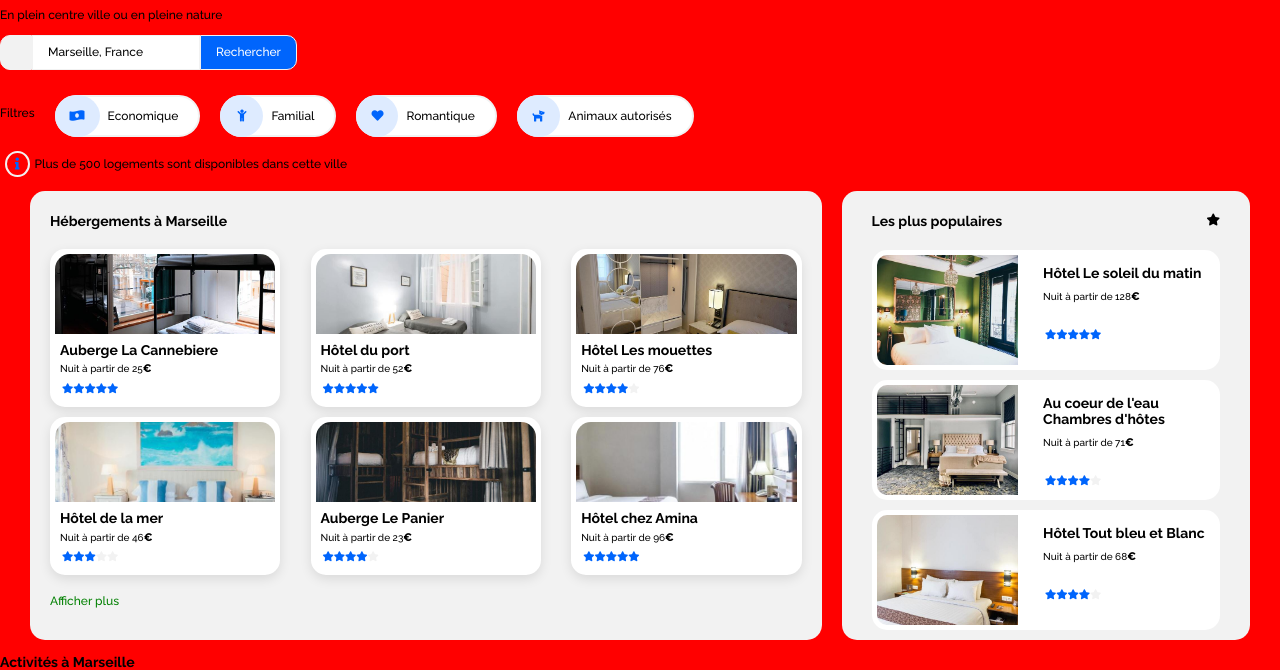
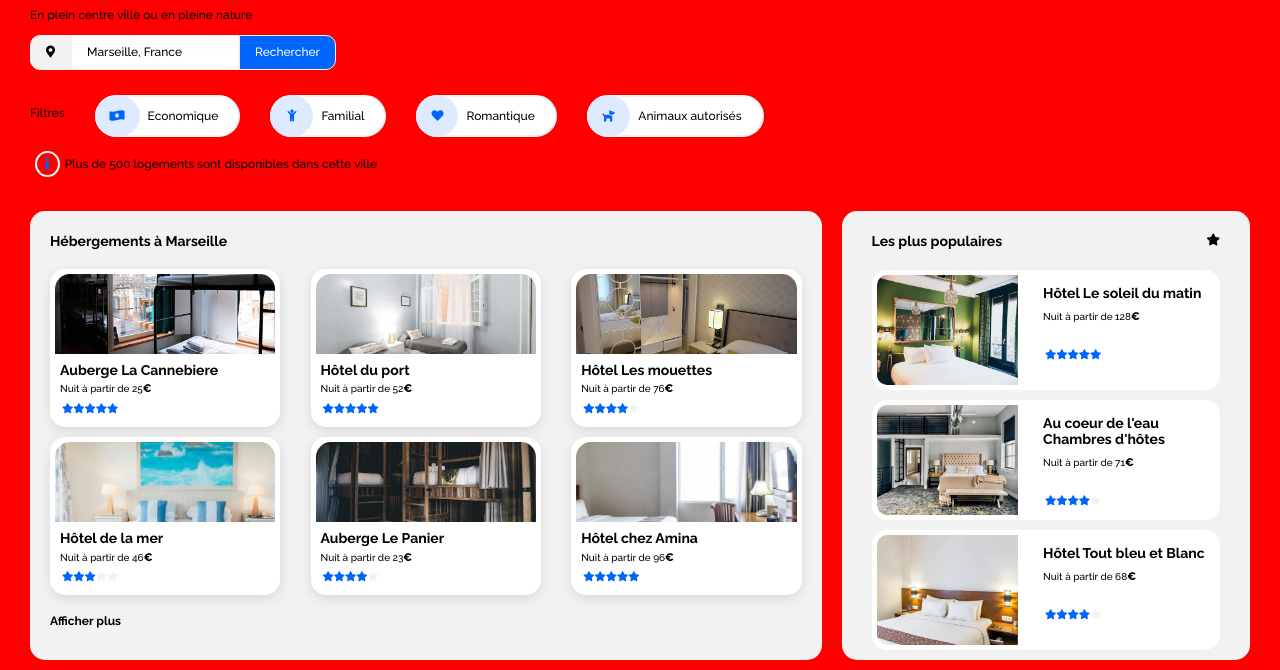
Before and after one commit to CeciliaBdev/OC-Projet2, a plain HTML site: page index.html in a window 1280 px wide. Shown: the part 131-801 px from the top of the page. Drawn offline with Linux system fonts and the light colour scheme.

Commit message:
mise à jour responsive

```diff
--- a/css/style.css
+++ b/css/style.css
@@ -13,13 +13,12 @@ body {
     max-width: 1300px;
     background-color: red;
     margin: 0 auto;
-
 }
-/* -- HEADER -- */
+/* -- PARTIE HEADER -- */
 header{
+    display:flex;
+    justify-content: space-between;
     align-items: center;
-    justify-content: space-between;
-    display:flex;
     height:100px;
 }
 .titre img{
@@ -46,7 +45,10 @@ header a:hover{
     color:#0065FC;
 }
 
-/* -- BOUTON RECHERCHE */
+/* -- PARTIE RECHERCHE -- */
+.recherche{
+    padding: 0 30px;
+}
 h2{
     font-size: 14px;
     font-weight: bold;
@@ -78,12 +80,9 @@ button.map{
 .filtres {
     display: flex;
     flex-wrap: wrap;
-}
-.filtres, p {
-    margin-right: 20px;
+    gap:30px;
 }
 .filtres button{
-    margin-right: 20px;
     padding: 0 20px 0 10px;
     background: #fff;
     border-radius:999px;
@@ -102,7 +101,6 @@ button.map{
     margin: -2px;
 }
 .filtre_familial i{
-    /* color:red; */
     padding: 15px 17px;
 }
 span i{
@@ -122,6 +120,7 @@ section.annonce{
     justify-content: space-between;
     gap: 20px;
     padding: 0 30px;
+    margin: 20px 0;
 }
 article.hebergement{
     width: 66%;
@@ -215,9 +214,10 @@ aside.populaire{
     color:#f2f2f2;
 }
 #details{
-    color:green;
+    /* color:green; */
     display:block;
     margin-top: 20px;
+    font-weight: bold;
 }
 /* ******************************* */
 
@@ -260,6 +260,9 @@ aside.populaire{
 /* ******************************* */
 
 /* -- ACTIVITES A MARSEILLE -- */
+h3#activités{
+    padding: 0 30px;
+}
 .activités{
     display:flex;
 }
@@ -453,6 +456,7 @@ footer li{
     header{
         display:block;
         height:150px;
+        padding-top:30px;
     }
     nav ul{
         font-size: 20px;
--- a/index.html
+++ b/index.html
@@ -34,7 +34,7 @@
 
                 <div class="barre_recherche">
                     <button class="map">
-                        <i class="fa-solid fa-location-dot"></i>
+                        <i class="fas fa-map-marker-alt"></i>
                     </button>
                     <input type="text" value="Marseille, France">
                     <button type="submit" class="rechercher">Rechercher</button>
```
